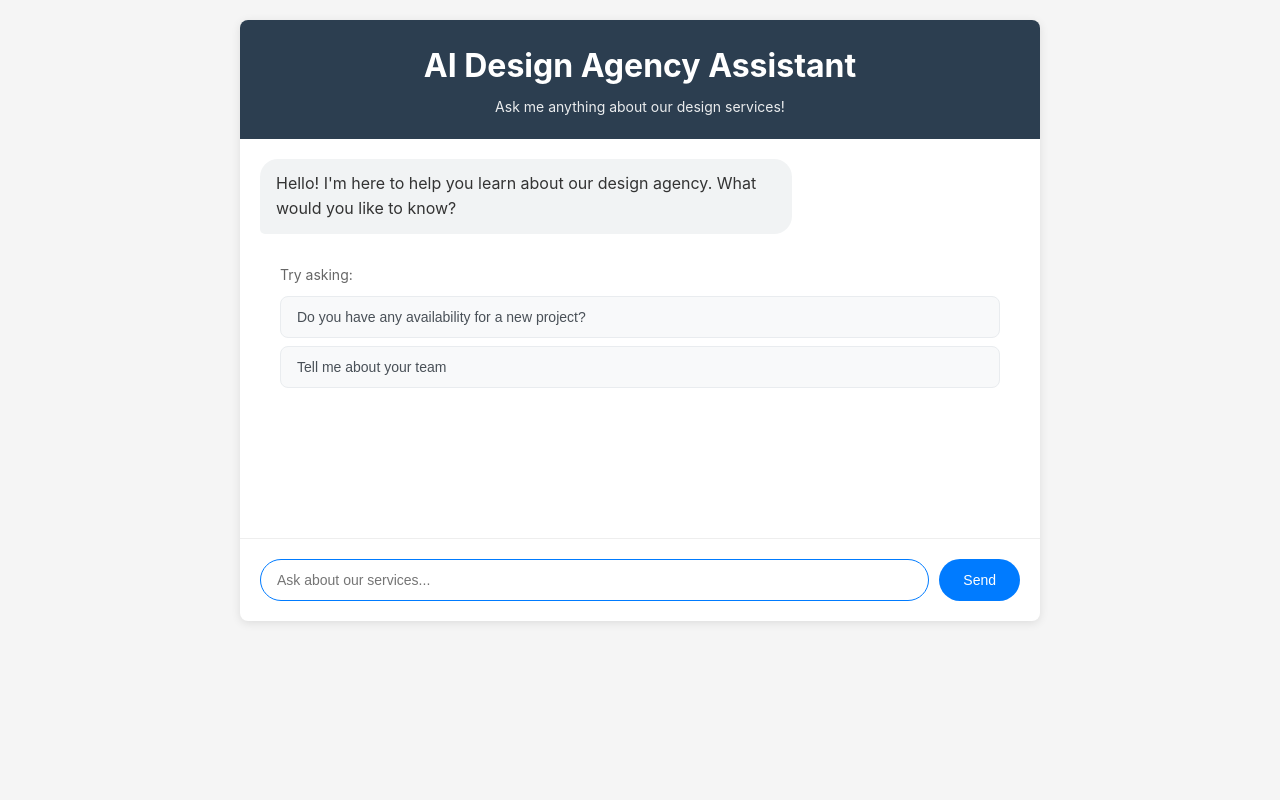
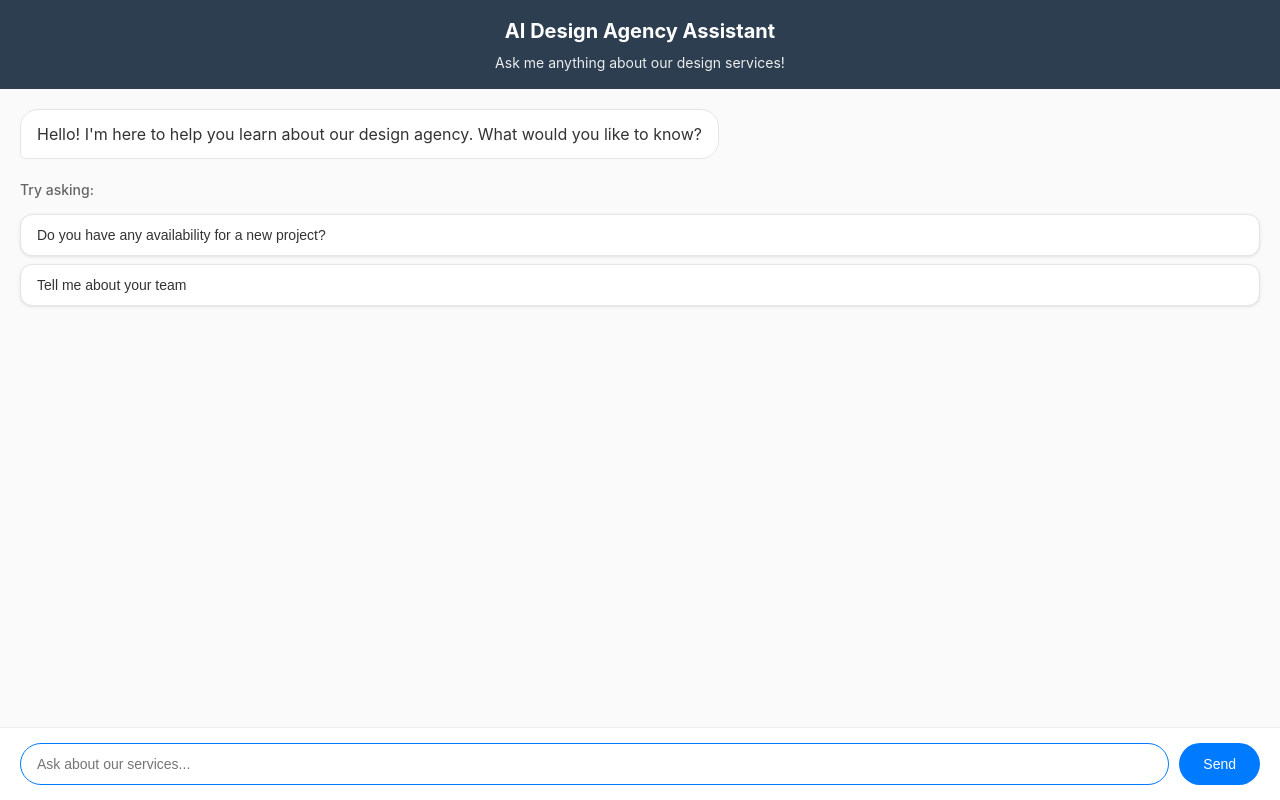
Before and after one commit to oykun/crucial-chat, a website: page public/index.html in a window 1280 px wide. Drawn offline with Linux system fonts and the light colour scheme.

Commit message:
Improve UI to full-height ChatGPT-like interface

```diff
--- a/public/index.html
+++ b/public/index.html
@@ -16,45 +16,50 @@
             line-height: 1.6;
             color: #333;
             background: #f5f5f5;
-            padding: 20px;
+            margin: 0;
+            padding: 0;
+            height: 100vh;
+            overflow: hidden;
         }
 
         .container {
-            max-width: 800px;
-            margin: 0 auto;
+            height: 100vh;
+            display: flex;
+            flex-direction: column;
             background: white;
-            border-radius: 8px;
-            box-shadow: 0 2px 10px rgba(0,0,0,0.1);
-            overflow: hidden;
         }
 
         .header {
             background: #2c3e50;
             color: white;
-            padding: 20px;
+            padding: 15px 20px;
             text-align: center;
+            flex-shrink: 0;
         }
 
         .header h1 {
-            margin-bottom: 5px;
+            margin: 0 0 5px 0;
+            font-size: 20px;
         }
 
         .header p {
+            margin: 0;
             opacity: 0.9;
             font-size: 14px;
         }
 
         .chat-container {
-            height: 400px;
+            flex: 1;
             overflow-y: auto;
             padding: 20px;
-            border-bottom: 1px solid #eee;
+            background: #fafafa;
         }
 
         .message {
-            margin-bottom: 15px;
+            margin-bottom: 20px;
             display: flex;
             align-items: flex-start;
+            gap: 12px;
         }
 
         .message.user {
@@ -62,28 +67,39 @@
         }
 
         .message-content {
-            max-width: 70%;
+            max-width: 75%;
             padding: 12px 16px;
             border-radius: 18px;
             word-wrap: break-word;
+            line-height: 1.5;
         }
 
         .message.user .message-content {
             background: #007bff;
             color: white;
             border-bottom-right-radius: 5px;
+            order: 2;
         }
 
         .message.bot .message-content {
-            background: #f1f3f4;
+            background: white;
             color: #333;
             border-bottom-left-radius: 5px;
+            border: 1px solid #e5e5e5;
+            order: 2;
+        }
+
+        .message.bot {
+            justify-content: flex-start;
         }
 
         .input-container {
-            padding: 20px;
+            padding: 15px 20px;
             display: flex;
             gap: 10px;
+            background: white;
+            border-top: 1px solid #eee;
+            flex-shrink: 0;
         }
 
         .input-container input {
@@ -136,36 +152,40 @@
         }
 
         .sample-questions {
-            margin: 15px 20px;
-            padding: 15px 0;
+            margin: 20px 0;
+            padding: 0;
         }
 
         .sample-questions-label {
             color: #666;
             font-size: 14px;
-            margin-bottom: 10px;
+            margin-bottom: 12px;
             margin-left: 0;
+            font-weight: 500;
         }
 
         .sample-question-btn {
             display: block;
             width: 100%;
-            background: #f8f9fa;
-            border: 1px solid #e9ecef;
-            border-radius: 8px;
+            background: white;
+            border: 1px solid #e5e5e5;
+            border-radius: 12px;
             padding: 12px 16px;
             margin-bottom: 8px;
             cursor: pointer;
             font-size: 14px;
-            color: #495057;
+            color: #333;
             text-align: left;
             transition: all 0.2s ease;
+            box-shadow: 0 1px 3px rgba(0,0,0,0.1);
         }
 
         .sample-question-btn:hover {
-            background: #e9ecef;
+            background: #f8f9fa;
             border-color: #007bff;
             color: #007bff;
+            transform: translateY(-1px);
+            box-shadow: 0 2px 6px rgba(0,0,0,0.15);
         }
 
         .sample-question-btn:last-child {
```
